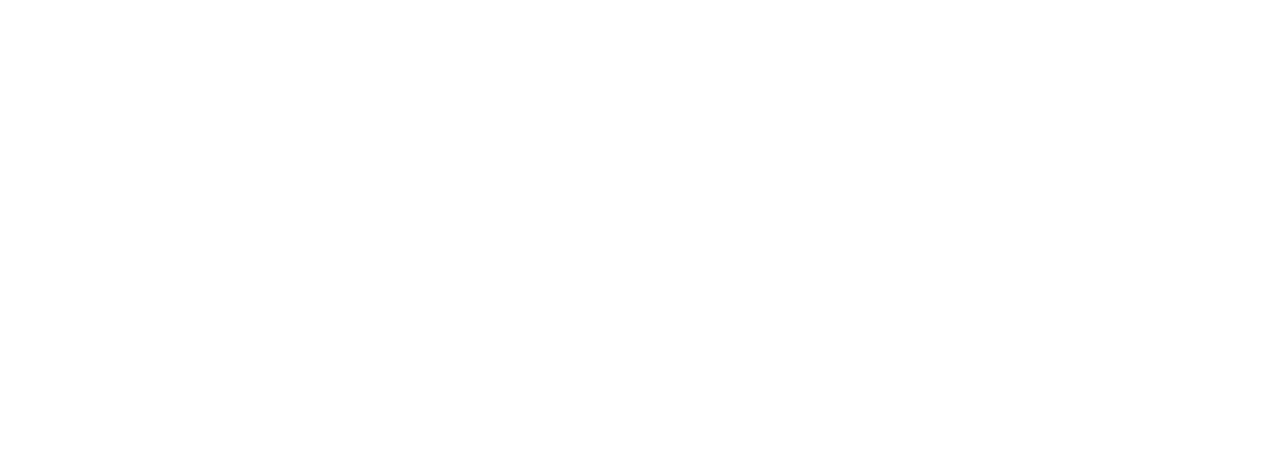
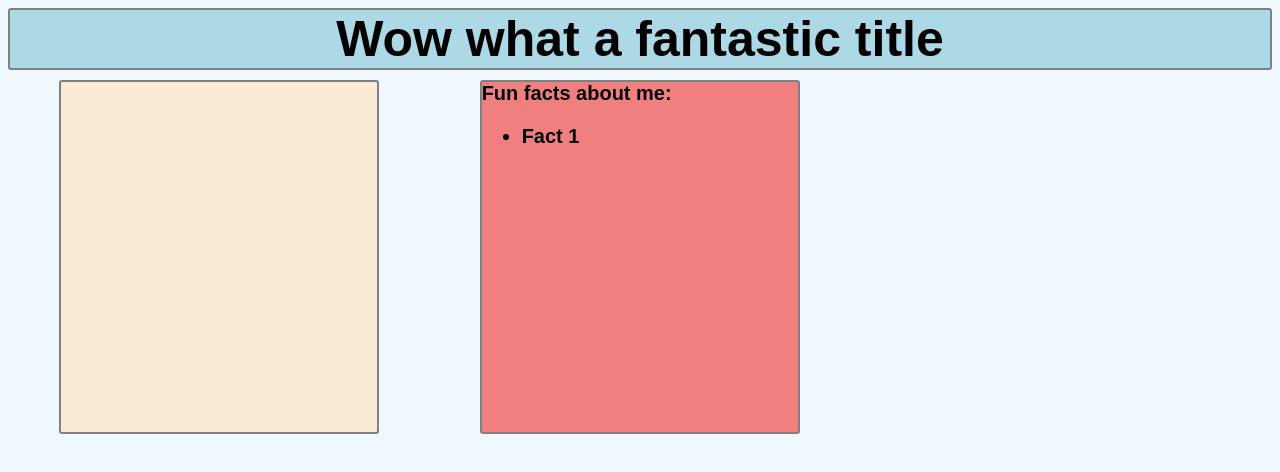
Before and after one commit to mairi-obrien/hackherthon, a plain HTML site: page index.html in a window 1280 px wide. Drawn offline with Linux system fonts and the light colour scheme.

Commit message:
base website made

```diff
--- a/index.html
+++ b/index.html
@@ -10,6 +10,22 @@
 
 <div class="main-page">
 
+    <div class="title"> Wow what a fantastic title</div>
+
+    <div class="my-picture">
+
+    </div>
+
+    <div class="fun-facts">
+        Fun facts about me:
+        <ul>
+            <li>Fact 1</li>
+        </ul>
+    </div>
+
+    <div class="something-else">
+    </div>
+
 
 </div>
 
--- a/main.css
+++ b/main.css
@@ -1,3 +1,37 @@
-.main-page{
+body{
     background: aliceblue;
 }
+
+.title{
+    background: lightblue;
+    text-align: center;
+    justify-content: center;
+    border-radius: 3px;
+    border: 2px solid grey;
+    font: bold 50px Arial, sans-serif;
+}
+
+.my-picture{
+    background: antiquewhite;
+    border-radius: 3px;
+    border: 2px solid grey;
+    float: left;
+    width: 25%;
+    height: 350px;
+    margin: 10px 4%;
+}
+
+.fun-facts{
+    background: lightcoral;
+    border-radius: 3px;
+    border: 2px solid grey;
+    float: left;
+    width: 25%;
+    height: 350px;
+    margin: 10px 4%;
+    font: bold 20px Arial, sans-serif;
+}
+
+.something-else{
+
+}
```
